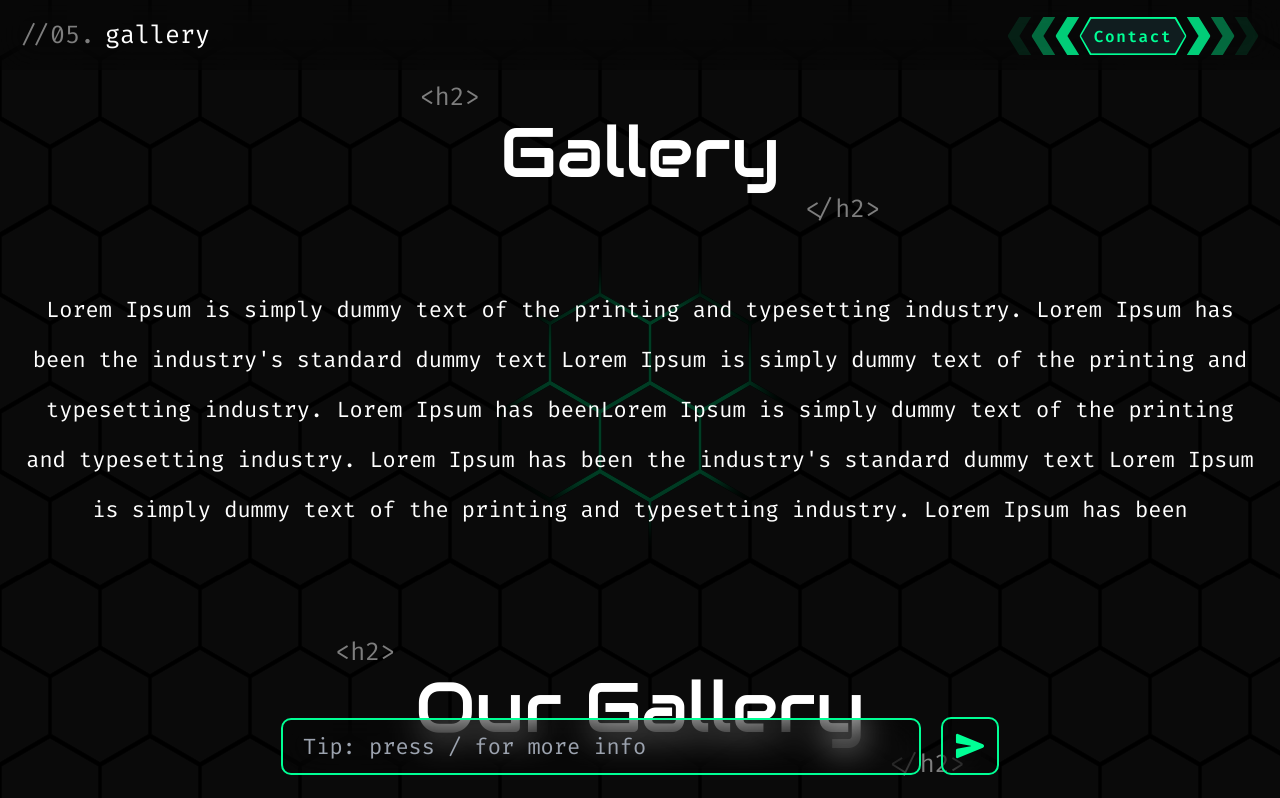
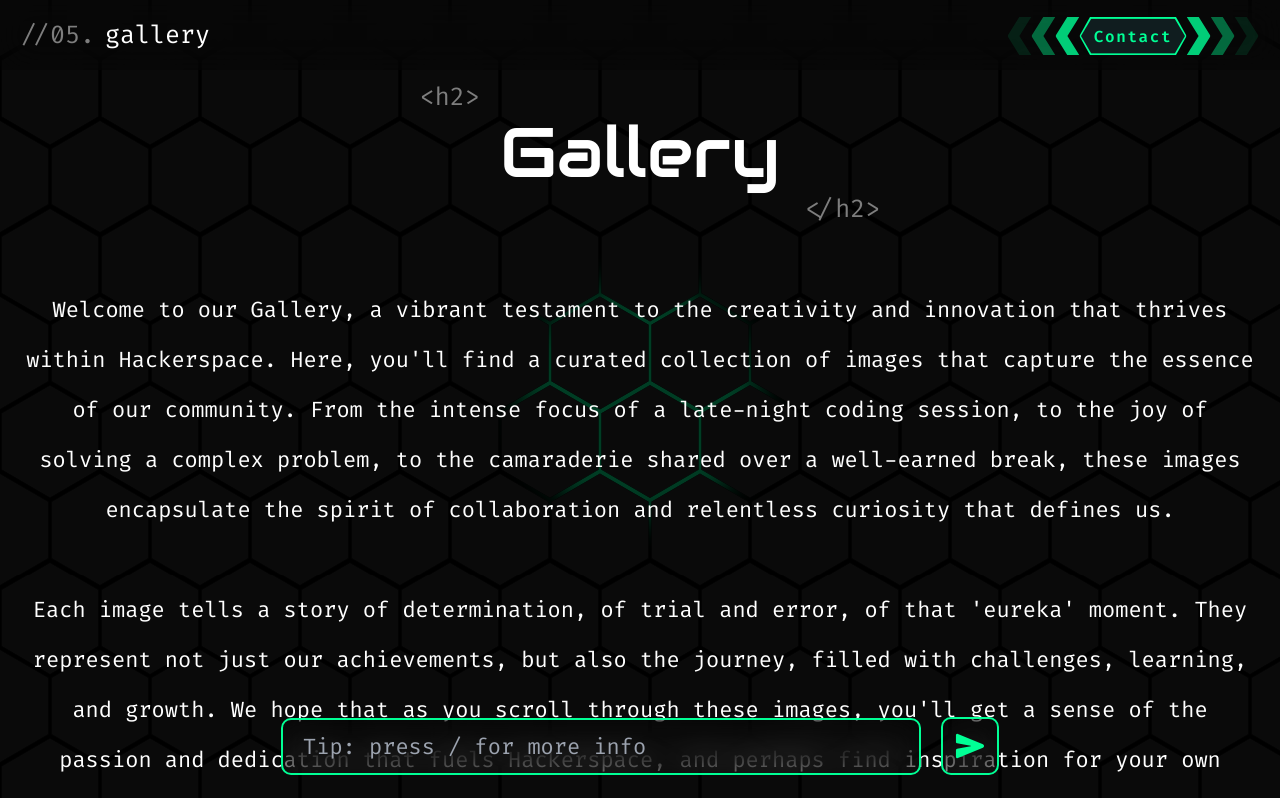
Before and after one commit to Hackerspace2023/Hackerspace-Portfolio, a React (Vite) app: page /gallery in a window 1280 px wide. Shown: the top 798 px of the page. Built offline with nearby package versions, Linux system fonts and the light colour scheme.

Commit message:
all content updated

```diff
--- a/src/css/membersSection.css
+++ b/src/css/membersSection.css
@@ -183,6 +183,10 @@
     display: none;
 }
 
+.tab-swiper{
+    display: none;
+}
+
 
 @media screen and (max-width: 1230px) {
     .membersContainer {
@@ -214,7 +218,7 @@
     }
 }
 
-@media screen and (max-width: 1090px) {
+/* @media screen and (max-width: 1090px) {
     .tab-membersContainer {
         display: block;
         display: flex;
@@ -222,17 +226,24 @@
         align-items: center;
         gap: 30px;
     }
+    .tab-swiper{
+        display: block;
+        display: flex;
+    }
+    .mob-membersContainer
 
     .membersContainer {
         display: none;
     }
-}
+} */
 
-@media screen and (max-width: 900px) {
+@media screen and (max-width: 1090px) {
     .tab-membersContainer {
         display: none;
     }
-
+    .membersContainer {
+        display: none;
+    }
     .mob-membersContainer {
         display: block;
         display: flex;
@@ -324,6 +335,7 @@
     }
 }
 
+
 @media only screen and (max-width: 300px) {
     .membersTitle .tagAbout1 {
         left: 20px;
--- a/src/pages/About/Journey.jsx
+++ b/src/pages/About/Journey.jsx
@@ -11,10 +11,7 @@ const Journey = ({ ...props }) => {
         <span className="tagAbout tagAbout2">{`</h2>`}</span>
       </div>
       <div className="aboutDescription" data-aos="fade-up">
-        Lorem Ipsum is simply dummy text of the printing and typesetting
-        industry. Lorem Ipsum has been the industry's standard dummy text Lorem
-        Ipsum is simply dummy text of the printing and typesetting industry.
-        Lorem Ipsum has been
+      Explore our Journey section, a vivid timeline of Hackerspace's evolution. It captures our milestones, achievements, and defining moments, reflecting our growth and relentless pursuit of knowledge. Each timeline entry marks a step in our collective coding journey. Navigate through this timeline to witness Hackerspace's evolution and envision our future.
       </div>
 
       <div className="timeline">
--- a/src/pages/Gallery/Gallery.jsx
+++ b/src/pages/Gallery/Gallery.jsx
@@ -58,13 +58,9 @@ const Gallery = () => {
             <span className="tagAbout tagAbout2">{`</h2>`}</span>
           </div>
           <div className="galleryContent" data-aos="fade-up">
-            Lorem Ipsum is simply dummy text of the printing and typesetting
-            industry. Lorem Ipsum has been the industry's standard dummy text
-            Lorem Ipsum is simply dummy text of the printing and typesetting
-            industry. Lorem Ipsum has beenLorem Ipsum is simply dummy text of
-            the printing and typesetting industry. Lorem Ipsum has been the
-            industry's standard dummy text Lorem Ipsum is simply dummy text of
-            the printing and typesetting industry. Lorem Ipsum has been
+          Welcome to our Gallery, a vibrant testament to the creativity and innovation that thrives within Hackerspace. Here, you'll find a curated collection of images that capture the essence of our community. From the intense focus of a late-night coding session, to the joy of solving a complex problem, to the camaraderie shared over a well-earned break, these images encapsulate the spirit of collaboration and relentless curiosity that defines us.
+          <br /> <br />
+          Each image tells a story of determination, of trial and error, of that 'eureka' moment. They represent not just our achievements, but also the journey, filled with challenges, learning, and growth. We hope that as you scroll through these images, you'll get a sense of the passion and dedication that fuels Hackerspace, and perhaps find inspiration for your own coding journey.
           </div>
         </div>
         {/* <div className="galleryMember">
--- a/src/pages/Home/MembersSection.jsx
+++ b/src/pages/Home/MembersSection.jsx
@@ -31,6 +31,7 @@ const MembersSection = ({ ...props }) => {
       <div className="membersRight">
         <Swiper
           spaceBetween={30}
+
           centeredSlides={true}
           autoplay={{
             delay: 2500,
@@ -47,11 +48,9 @@ const MembersSection = ({ ...props }) => {
           {founders.map((ele, index) => {
             return (
               <SwiperSlide key={index}>
-                <div className="tab-membersContainer">
+                {/* <div className="tab-membersContainer">
                   <Card data={ele} />
-
-                  <Card data={ele} />
-                </div>
+                </div> */}
 
                 <div className="mob-membersContainer">
                   <Card data={ele} />
--- a/src/pages/Projects/Projects.jsx
+++ b/src/pages/Projects/Projects.jsx
@@ -159,10 +159,9 @@ const Projects = () => {
         <span className="tagAbout tagAbout2">{`</h2>`}</span>
       </div>
       <div className="aboutDescription">
-        Lorem Ipsum is simply dummy text of the printing and typesetting
-        industry. Lorem Ipsum has been the industry's standard dummy text Lorem
-        Ipsum is simply dummy text of the printing and typesetting industry.
-        Lorem Ipsum has been
+      Step into our Project Section, a dynamic showcase of the innovative and groundbreaking work being done at Hackerspace. This is where ideas come to life, transformed from mere concepts into tangible projects through the power of code.
+      <br/>
+      We invite you to explore these projects, learn from them, and perhaps even find inspiration for your next coding endeavor.
       </div>
       <ProjectCategory
         category="tag"
```
